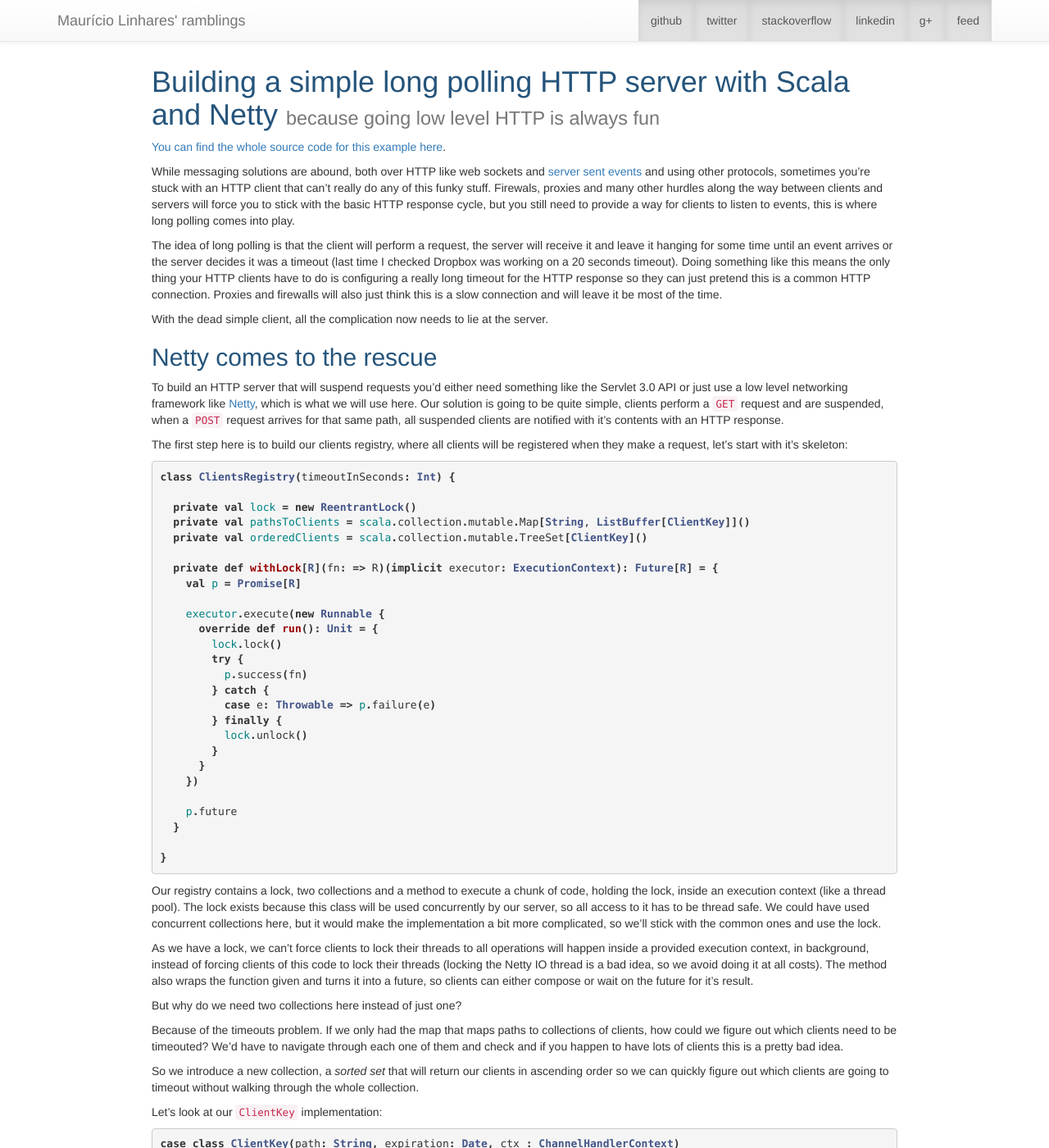
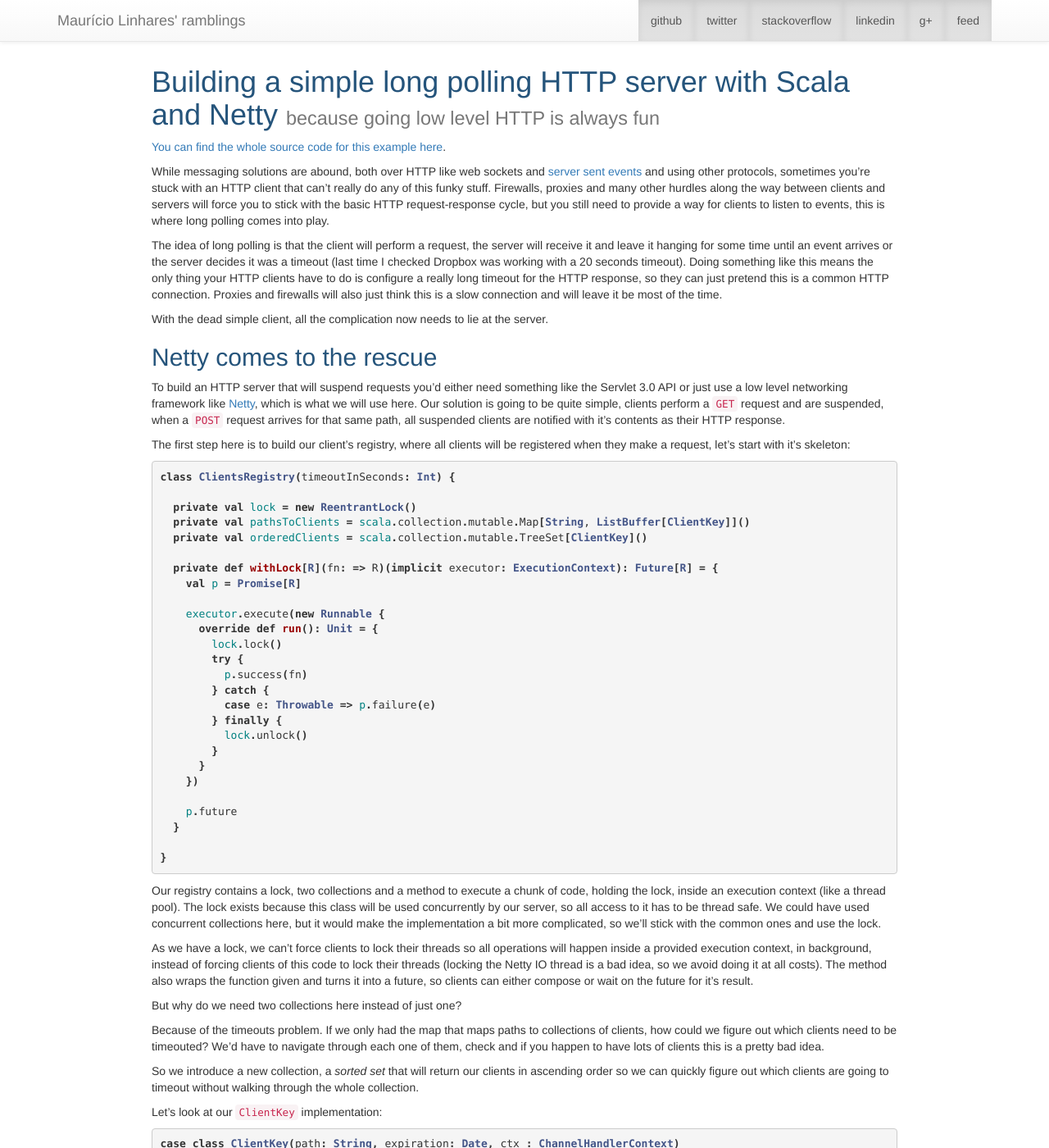
Before and after one commit to mauricio/mauricio.github.com, a Jekyll site: the page built from _posts/2015-08-23-http-long-polling-with-scala-and-netty.md, in a window 1280 px wide and 1400 px high. Shown: the whole window at 82% size. Built offline with Jekyll 4.4.1, drawn with Linux system fonts in a browser that asks for light colours; comment, search, counter and statistics services are not loaded; some of the changed text lies outside the part shown.

Commit message:
Typos and corrections

```diff
--- a/_posts/2015-08-23-http-long-polling-with-scala-and-netty.md
+++ b/_posts/2015-08-23-http-long-polling-with-scala-and-netty.md
@@ -9,17 +9,17 @@
 
 [You can find the whole source code for this example here](https://github.com/mauricio/netty-long-polling-example).
 
-While messaging solutions are abound, both over HTTP like web sockets and [server sent events](https://developer.mozilla.org/en-US/docs/Web/API/Server-sent_events/Using_server-sent_events) and using other protocols, sometimes you're stuck with an HTTP client that can't really do any of this funky stuff. Firewals, proxies and many other hurdles along the way between clients and servers will force you to stick with the basic HTTP response cycle, but you still need to provide a way for clients to listen to events, this is where long polling comes into play.
+While messaging solutions are abound, both over HTTP like web sockets and [server sent events](https://developer.mozilla.org/en-US/docs/Web/API/Server-sent_events/Using_server-sent_events) and using other protocols, sometimes you're stuck with an HTTP client that can't really do any of this funky stuff. Firewalls, proxies and many other hurdles along the way between clients and servers will force you to stick with the basic HTTP request-response cycle, but you still need to provide a way for clients to listen to events, this is where long polling comes into play.
 
-The idea of long polling is that the client will perform a request, the server will receive it and leave it hanging for some time until an event arrives or the server decides it was a timeout (last time I checked Dropbox was working on a 20 seconds timeout). Doing something like this means the only thing your HTTP clients have to do is configuring a really long timeout for the HTTP response so they can just pretend this is a common HTTP connection. Proxies and firewalls will also just think this is a slow connection and will leave it be most of the time.
+The idea of long polling is that the client will perform a request, the server will receive it and leave it hanging for some time until an event arrives or the server decides it was a timeout (last time I checked Dropbox was working with a 20 seconds timeout). Doing something like this means the only thing your HTTP clients have to do is configure a really long timeout for the HTTP response, so they can just pretend this is a common HTTP connection. Proxies and firewalls will also just think this is a slow connection and will leave it be most of the time.
 
 With the dead simple client, all the complication now needs to lie at the server.
 
 ## Netty comes to the rescue
 
-To build an HTTP server that will suspend requests you'd either need something like the Servlet 3.0 API or just use a low level networking framework like [Netty](http://netty.io/), which is what we will use here. Our solution is going to be quite simple, clients perform a `GET` request and are suspended, when a `POST` request arrives for that same path, all suspended clients are notified with it's contents with an HTTP response.
+To build an HTTP server that will suspend requests you'd either need something like the Servlet 3.0 API or just use a low level networking framework like [Netty](http://netty.io/), which is what we will use here. Our solution is going to be quite simple, clients perform a `GET` request and are suspended, when a `POST` request arrives for that same path, all suspended clients are notified with it's contents as their HTTP response.
 
-The first step here is to build our clients registry, where all clients will be registered when they make a request, let's start with it's skeleton:
+The first step here is to build our client's registry, where all clients will be registered when they make a request, let's start with it's skeleton:
 
 {% highlight scala %}
 class ClientsRegistry(timeoutInSeconds: Int) {
@@ -52,11 +52,11 @@
 
 Our registry contains a lock, two collections and a method to execute a chunk of code, holding the lock, inside an execution context (like a thread pool). The lock exists because this class will be used concurrently by our server, so all access to it has to be thread safe. We could have used concurrent collections here, but it would make the implementation a bit more complicated, so we'll stick with the common ones and use the lock.
 
-As we have a lock, we can't force clients to lock their threads to all operations will happen inside a provided execution context, in background, instead of forcing clients of this code to lock their threads (locking the Netty IO thread is a bad idea, so we avoid doing it at all costs). The method also wraps the function given and turns it into a future, so clients can either compose or wait on the future for it's result.
+As we have a lock, we can't force clients to lock their threads so all operations will happen inside a provided execution context, in background, instead of forcing clients of this code to lock their threads (locking the Netty IO thread is a bad idea, so we avoid doing it at all costs). The method also wraps the function given and turns it into a future, so clients can either compose or wait on the future for it's result.
 
 But why do we need two collections here instead of just one?
 
-Because of the timeouts problem. If we only had the map that maps paths to collections of clients, how could we figure out which clients need to be timeouted? We'd have to navigate through each one of them and check and if you happen to have lots of clients this is a pretty bad idea.
+Because of the timeouts problem. If we only had the map that maps paths to collections of clients, how could we figure out which clients need to be timeouted? We'd have to navigate through each one of them, check and if you happen to have lots of clients this is a pretty bad idea.
 
 So we introduce a new collection, a *sorted set* that will return our clients in ascending order so we can quickly figure out which clients are going to timeout without walking through the whole collection.
 
@@ -100,9 +100,7 @@
   }
 {% endhighlight %}
 
-When registering clients, we first create a new `ClientKey` object calculating it's timeout (we use the value provided by the registry's constructor) and append it to both the map and set inside our class. We also calculate the time the client will expire so we can easily find this client in the future to timeout it.
-
-Since the `withLock` method requires an `ExecutionContext` our `registerClient` method will also need one to be provided.
+When registering clients, we first create a new `ClientKey` object calculating it's timeout (we use the value provided by the registry's constructor) and append it to both the map and set inside our class. Since the `withLock` method requires an `ExecutionContext` our `registerClient` method will also need one to be provided.
 
 ## Completing clients
 
```
